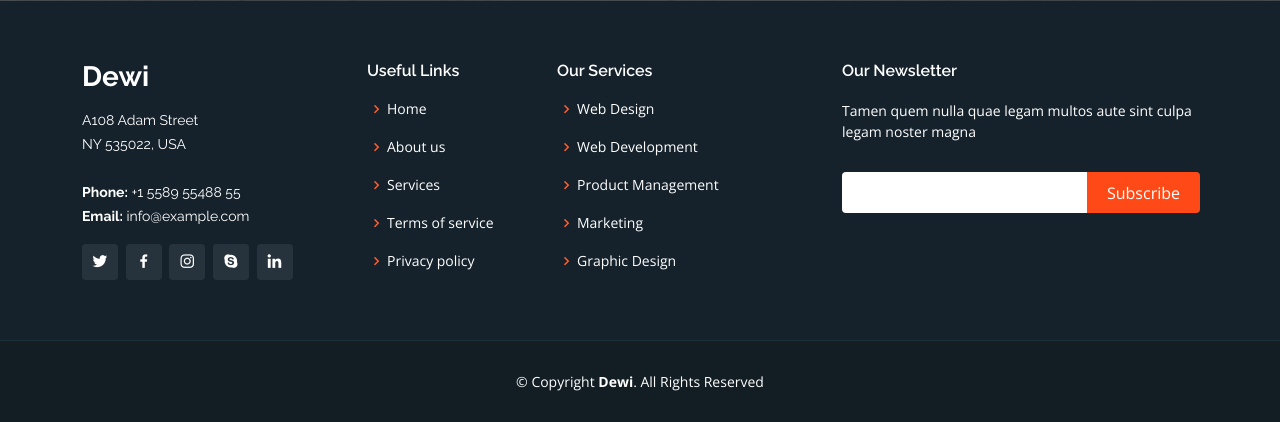
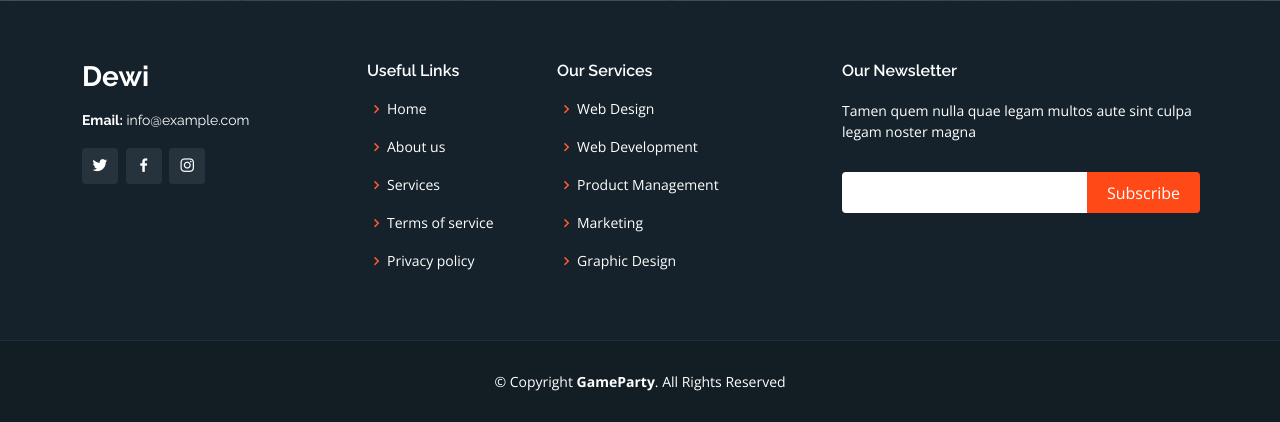
Before and after one commit to Kesheon/MinimumViableProduct, a Flask app: page / in a window 1280 px wide. Shown: the part 896-1318 px from the top of the page. Run offline with Flask 2, Linux system fonts and the light colour scheme; some libraries are stand-ins or nearby versions.

Commit message:
removed some items from footer

```diff
--- a/templates/base.html
+++ b/templates/base.html
@@ -10,7 +10,7 @@
   <meta content="" name="keywords">
 
   <!-- Favicons -->
-  <link href="static/img/favicon.png" rel="icon">
+  <link href="static/img/favicon.jfif" rel="icon">
   <link href="static/img/apple-touch-icon.png" rel="apple-touch-icon">
 
   <!-- Google Fonts -->
@@ -57,17 +57,12 @@
             <div class="footer-info">
               <h3>Dewi</h3>
               <p>
-                A108 Adam Street <br>
-                NY 535022, USA<br><br>
-                <strong>Phone:</strong> +1 5589 55488 55<br>
                 <strong>Email:</strong> info@example.com<br>
               </p>
               <div class="social-links mt-3">
                 <a href="#" class="twitter"><i class="bx bxl-twitter"></i></a>
                 <a href="#" class="facebook"><i class="bx bxl-facebook"></i></a>
                 <a href="#" class="instagram"><i class="bx bxl-instagram"></i></a>
-                <a href="#" class="google-plus"><i class="bx bxl-skype"></i></a>
-                <a href="#" class="linkedin"><i class="bx bxl-linkedin"></i></a>
               </div>
             </div>
           </div>
@@ -106,7 +101,7 @@
     </div>
     <div class="container">
       <div class="copyright">
-        &copy; Copyright <strong><span>Dewi</span></strong>. All Rights Reserved
+        &copy; Copyright <strong><span>GameParty</span></strong>. All Rights Reserved
       </div>
     </div>
   </footer>
@@ -126,6 +121,5 @@
 
   <!-- Template Main JS File -->
   <script src="static/js/main.js"></script>
-
 </body>
 </html>
```
